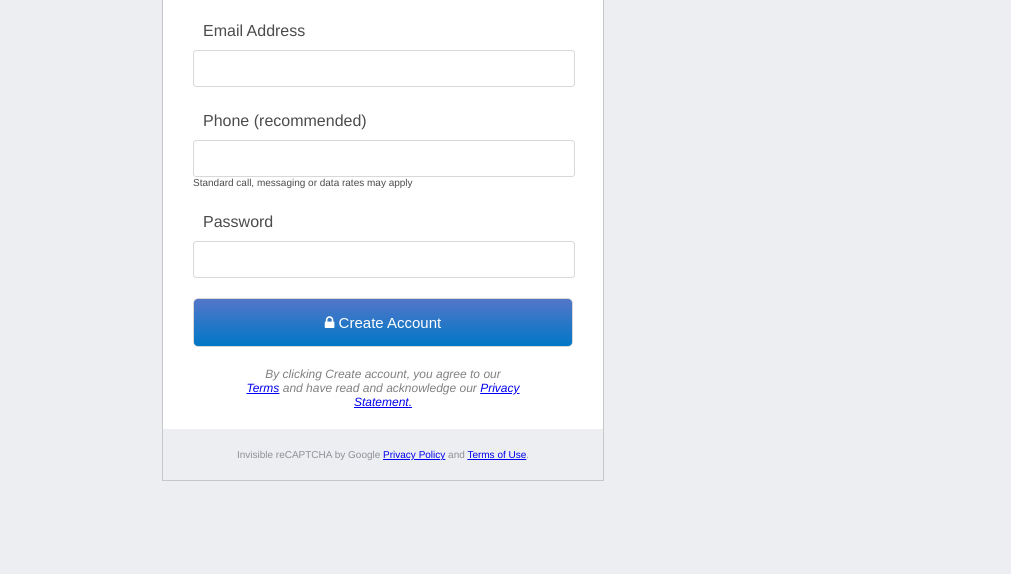
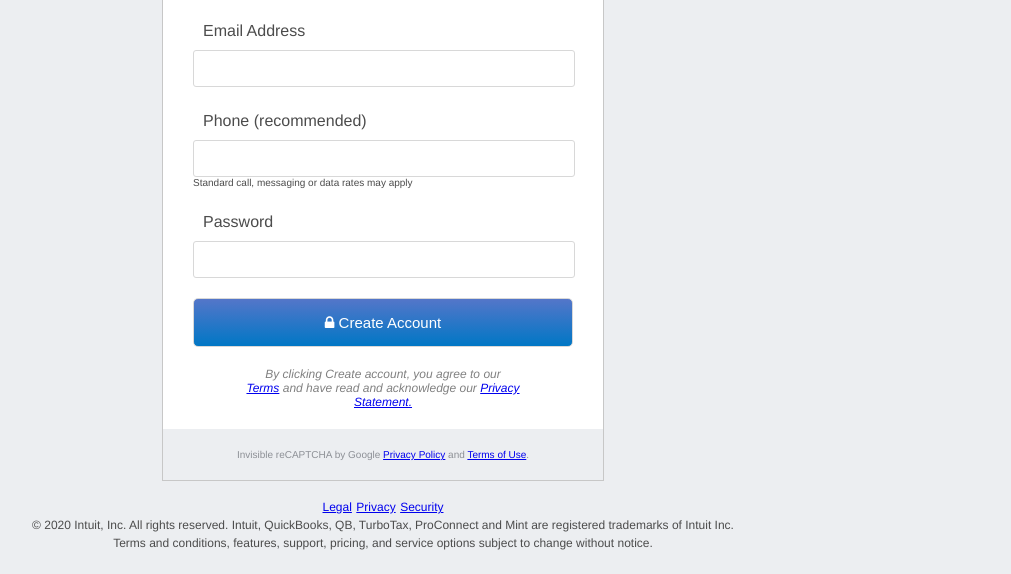
Before and after one commit to BigWizzo/html-form, a plain HTML site: page index.html in a window 1280 px wide. Shown: the part 290-864 px from the top of the page, without its empty margins (257-1268 px from the left). Before the commit the page ends 800 px from the top, so only its background shows below. Drawn offline with Linux system fonts and the light colour scheme.

Commit message:
add footer and styling

```diff
--- a/css/style.css
+++ b/css/style.css
@@ -160,3 +160,23 @@ text-align: left;
   font-size: 10px;
   color: #8d9096;
 }
+
+/* footer starts here */
+/* *************************************************************************** */
+
+.footer{
+  margin: 0px;
+  padding-bottom: 15px;
+}
+
+.footer > p{
+  margin-bottom: 0px;
+}
+
+.footer > p > a{
+  font-size: 12px;
+}
+
+.footer > span{
+  font-size: 12px;
+}
--- a/index.html
+++ b/index.html
@@ -71,7 +71,14 @@
                 </div>
             </form>
           </div>
-
+          <div class="footer">
+            <p>
+              <a href="#">Legal</a> <a href="#">Privacy</a> <a href="#">Security</a>
+            </p>
+            <span id="footer-message">© 2020 Intuit, Inc. All rights reserved. Intuit, QuickBooks, QB, TurboTax, ProConnect and Mint are registered trademarks of Intuit Inc.</span>
+            <br>
+            <span>Terms and conditions, features, support, pricing, and service options subject to change without notice.</span>
+          </div>
     </div>
 
 </body>
```
